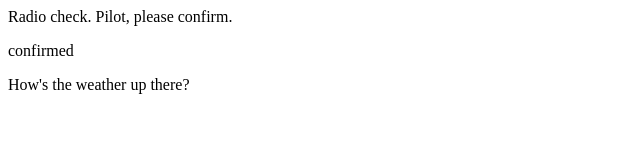
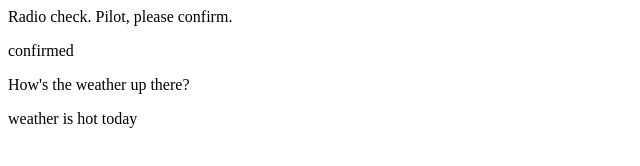
Before and after one commit to exclamationkate/communication-log, a plain HTML site: page index.html in a window 1280 px wide. Shown: the whole page, without its empty margins (0-640 px from the left). Drawn offline with Linux system fonts and the light colour scheme.

Commit message:
Fouth line added

```diff
--- a/index.html
+++ b/index.html
@@ -3,5 +3,6 @@
    <p>Radio check. Pilot, please confirm.</p>
    <p>confirmed</p>
    <p>How's the weather up there?</p>
+   <p>weather is hot today</p>
 </body>
 </html>
```
